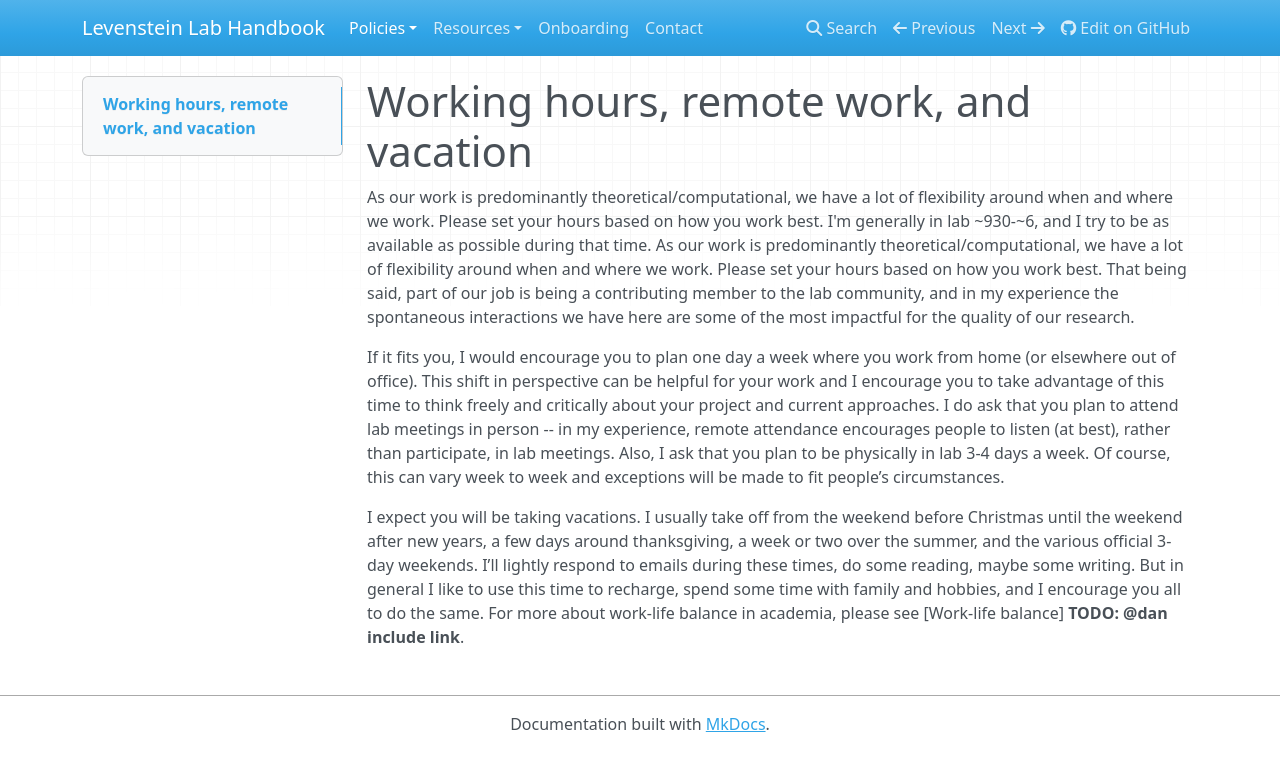
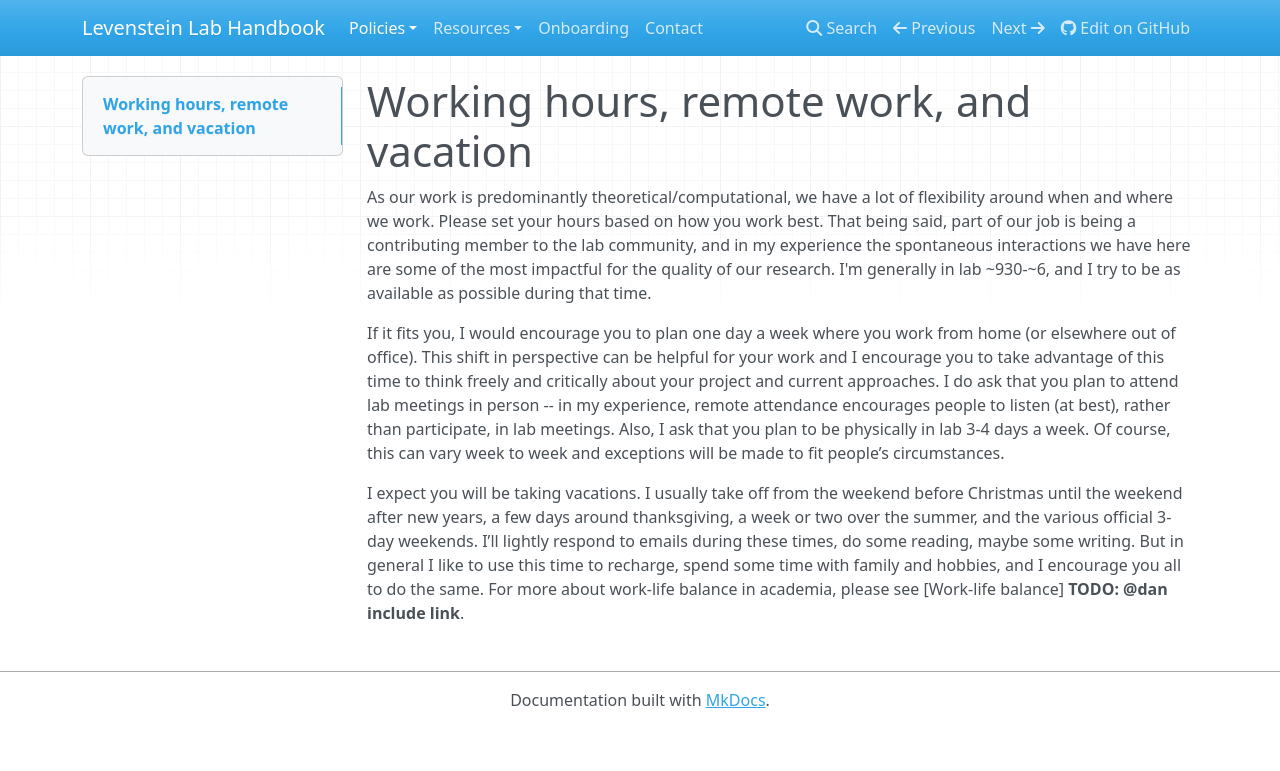
Before and after one commit to LevensteinLab/Lab-Handbook, an MkDocs documentation site: the page built from docs/Policies/hours_remote_vacation.md, in a window 1280 px wide. Shown: the top 771 px of the page. Built offline with MkDocs 1.6.1, drawn with Linux system fonts in a browser that asks for light colours; nearby versions of some CDN libraries.

Commit message:
duplicate sentence

```diff
--- a/docs/Policies/hours_remote_vacation.md
+++ b/docs/Policies/hours_remote_vacation.md
@@ -1,6 +1,6 @@
 # Working hours, remote work, and vacation
 
-As our work is predominantly theoretical/computational, we have a lot of flexibility around when and where we work. Please set your hours based on how you work best. I'm generally in lab ~930-~6, and I try to be as available as possible during that time. As our work is predominantly theoretical/computational, we have a lot of flexibility around when and where we work. Please set your hours based on how you work best. That being said, part of our job is being a contributing member to the lab community, and in my experience the spontaneous interactions we have here are some of the most impactful for the quality of our research.
+As our work is predominantly theoretical/computational, we have a lot of flexibility around when and where we work. Please set your hours based on how you work best. That being said, part of our job is being a contributing member to the lab community, and in my experience the spontaneous interactions we have here are some of the most impactful for the quality of our research. I'm generally in lab ~930-~6, and I try to be as available as possible during that time.
 
 If it fits you, I would encourage you to plan one day a week where you work from home (or elsewhere out of office). This shift in perspective can be helpful for your work and I encourage you to take advantage of this time to think freely and critically about your project and current approaches. I do ask that you plan to attend lab meetings in person -- in my experience, remote attendance encourages people to listen (at best), rather than participate, in lab meetings. Also, I ask that you plan to be physically in lab 3-4 days a week. Of course, this can vary week to week and exceptions will be made to fit people’s circumstances.
 
```
